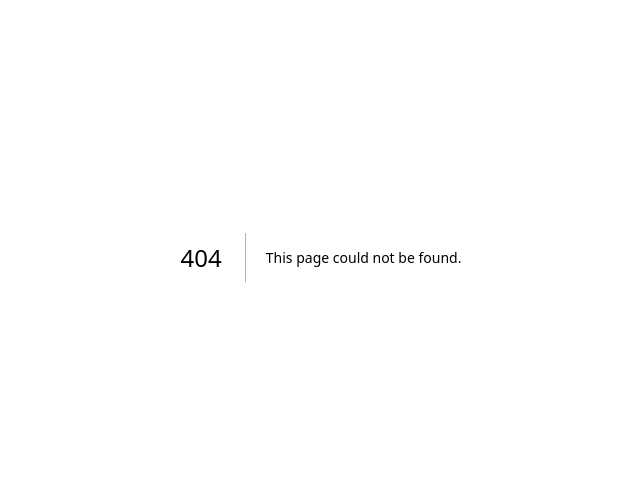
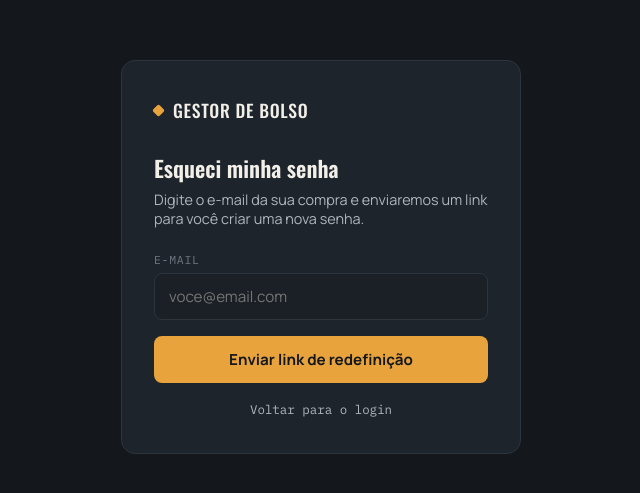
Before and after one commit to isaacmartinspro/gestor-de-bolso-membros, a Next.js app: page /forgot-password in a window 1280 px wide. Before the commit this address had no page. Shown: the part 143-636 px from the top of the page, without its empty margins (319-959 px from the left). Built offline with nearby package versions, Linux system fonts and the light colour scheme; no server answers.

Commit message:
Adiciona tela de esqueci minha senha

```diff
--- /dev/null
+++ b/app/forgot-password/ForgotPasswordForm.tsx
@@ -0,0 +1,72 @@
+"use client";
+
+import { useState } from "react";
+import Link from "next/link";
+import { createClient } from "@/lib/supabase/client";
+
+export default function ForgotPasswordForm() {
+  const supabase = createClient();
+
+  const [email, setEmail] = useState("");
+  const [loading, setLoading] = useState(false);
+  const [sent, setSent] = useState(false);
+  const [error, setError] = useState<string | null>(null);
+
+  async function handleSubmit(e: React.FormEvent) {
+    e.preventDefault();
+    setLoading(true);
+    setError(null);
+
+    const { error: resetError } = await supabase.auth.resetPasswordForEmail(
+      email,
+      { redirectTo: `${window.location.origin}/reset-password` }
+    );
+
+    setLoading(false);
+
+    // Mostra a mesma mensagem de sucesso mesmo se o e-mail não existir —
+    // evita revelar quais e-mails têm conta cadastrada.
+    if (resetError) {
+      setError("Não foi possível enviar o e-mail agora. Tente novamente em instantes.");
+      return;
+    }
+
+    setSent(true);
+  }
+
+  if (sent) {
+    return (
+      <div className="msg msg-ok">
+        Se esse e-mail estiver cadastrado, você vai receber um link para
+        redefinir sua senha. Confira também a caixa de spam.
+      </div>
+    );
+  }
+
+  return (
+    <form onSubmit={handleSubmit}>
+      {error && <div className="msg msg-error">{error}</div>}
+
+      <div className="field">
+        <label htmlFor="email">E-mail</label>
+        <input
+          id="email"
+          type="email"
+          autoComplete="email"
+          required
+          value={email}
+          onChange={(e) => setEmail(e.target.value)}
+          placeholder="voce@email.com"
+        />
+      </div>
+
+      <button type="submit" className="btn" disabled={loading}>
+        {loading ? "Enviando..." : "Enviar link de redefinição"}
+      </button>
+
+      <Link href="/login" className="field-link field-link-center">
+        Voltar para o login
+      </Link>
+    </form>
+  );
+}
--- /dev/null
+++ b/app/forgot-password/page.tsx
@@ -0,0 +1,20 @@
+import ForgotPasswordForm from "./ForgotPasswordForm";
+
+export default function ForgotPasswordPage() {
+  return (
+    <div className="auth-shell">
+      <div className="auth-card">
+        <div className="auth-brand">
+          <span className="dot" />
+          Gestor de Bolso
+        </div>
+        <h1>Esqueci minha senha</h1>
+        <p className="sub">
+          Digite o e-mail da sua compra e enviaremos um link para você
+          criar uma nova senha.
+        </p>
+        <ForgotPasswordForm />
+      </div>
+    </div>
+  );
+}
```
